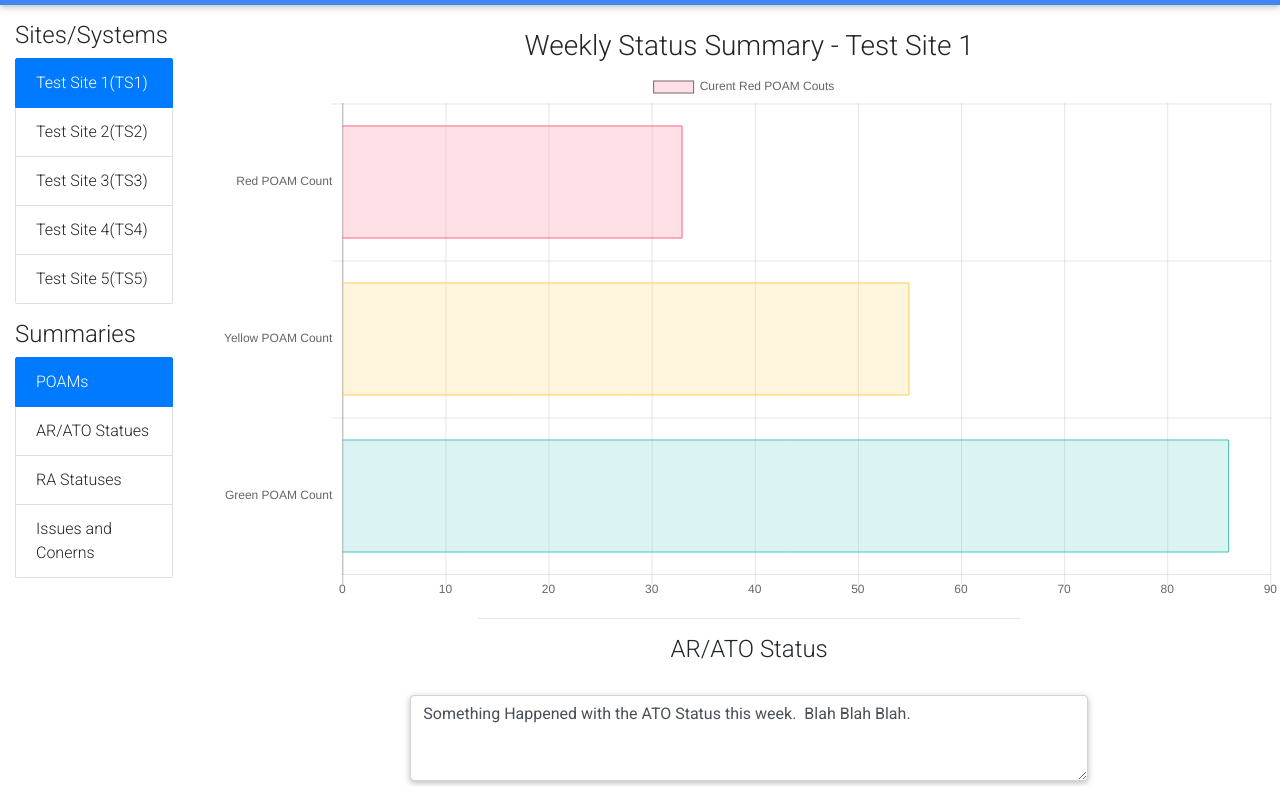
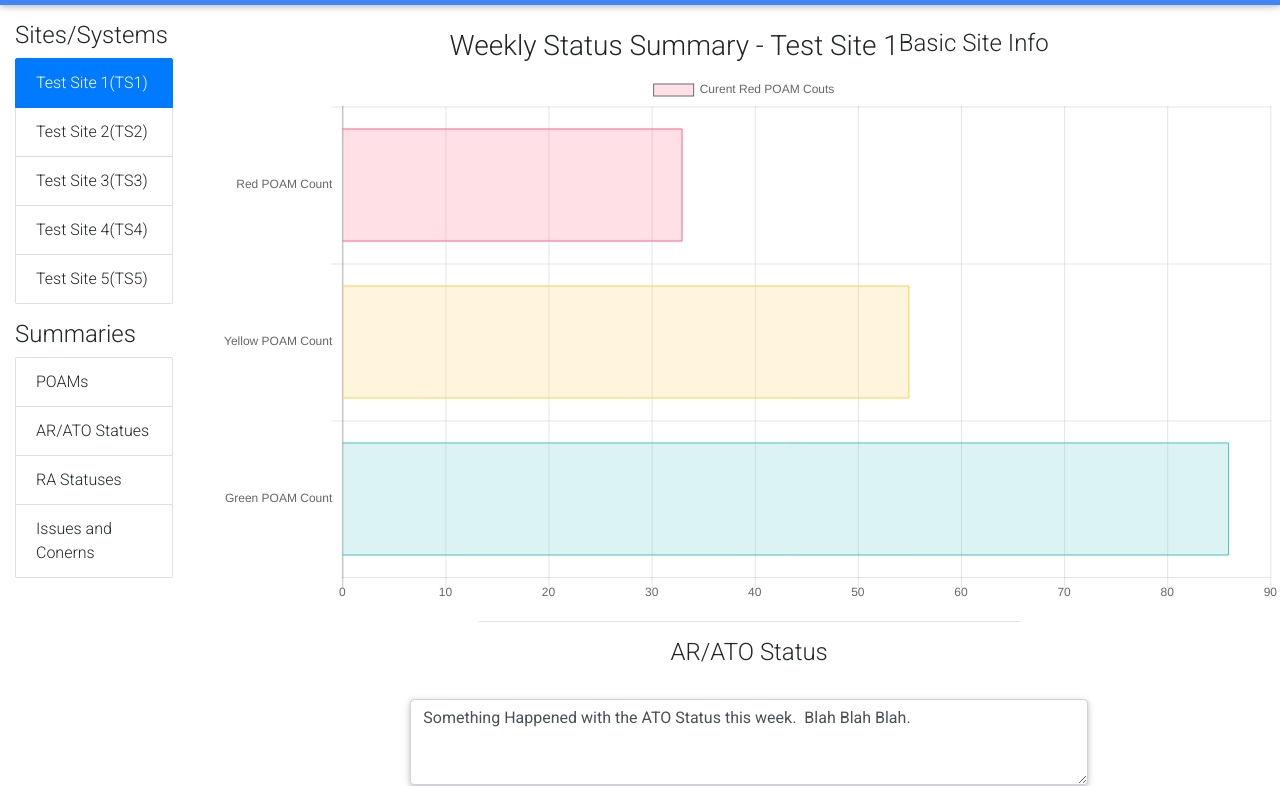
Before and after one commit to edelBCS/WSR, a website: page public/index.html in a window 1280 px wide. Shown: the part 51-837 px from the top of the page. Drawn offline with nearby package versions, Linux system fonts and the light colour scheme.

Commit message:
finished init wireframe

```diff
--- a/public/index.html
+++ b/public/index.html
@@ -53,7 +53,7 @@
 
                 <h4 class="mt-3">Summaries</h4>
                 <ul class="list-group">
-                    <li class="list-group-item active">POAMs</li>
+                    <li class="list-group-item">POAMs</li>
                     <li class="list-group-item">AR/ATO Statues</li>
                     <li class="list-group-item">RA Statuses</li>
                     <li class="list-group-item">Issues and Conerns</li>
@@ -64,6 +64,8 @@
             <div class="container">
                 <div class="row d-flex justify-content-center">
                     <h3>Weekly Status Summary - Test Site 1</h3>
+
+                    <h4 class="mb-3">Basic Site Info</h4>
 
                     <!-- POAM Status -->
                     <canvas id="horizontalBar"></canvas>
```
